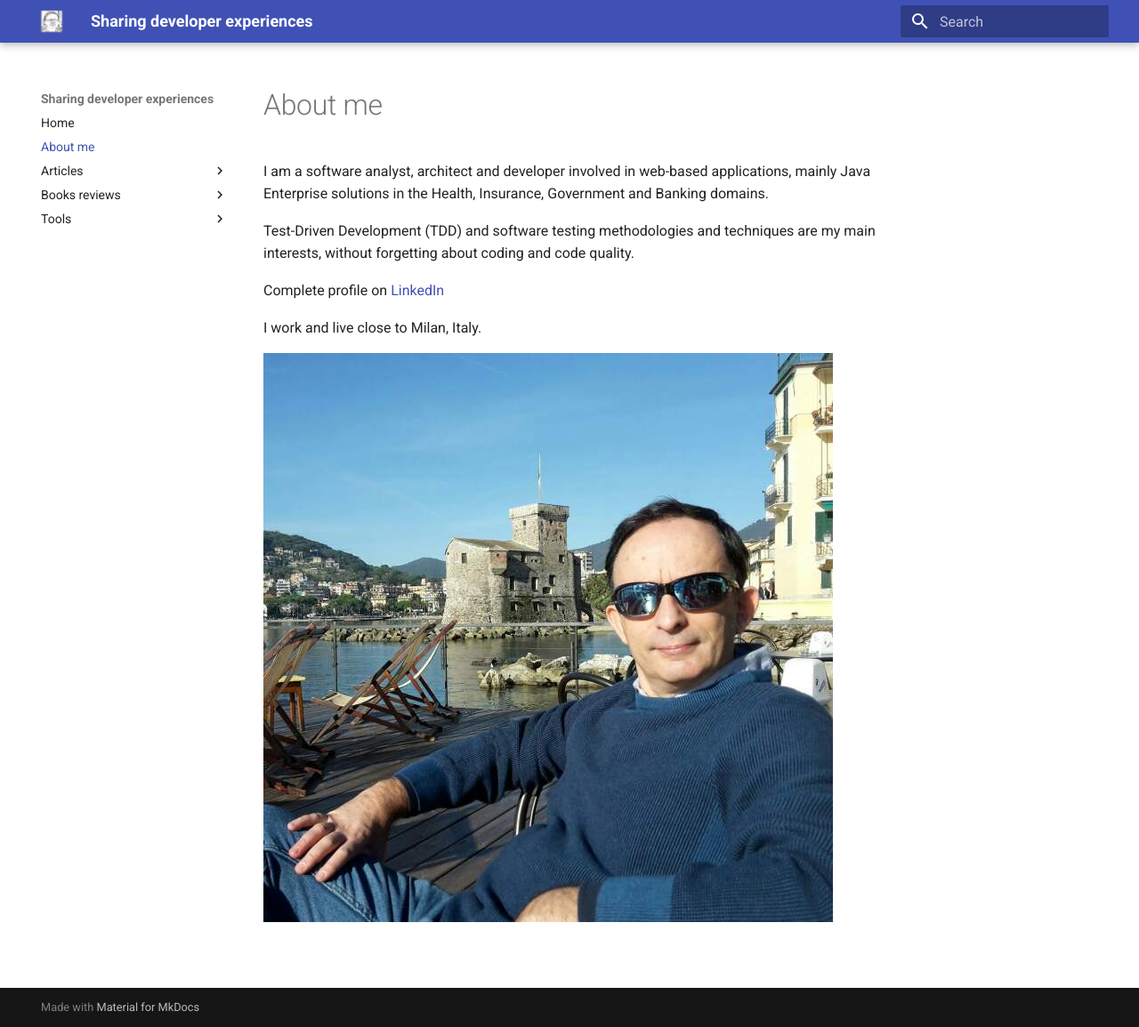
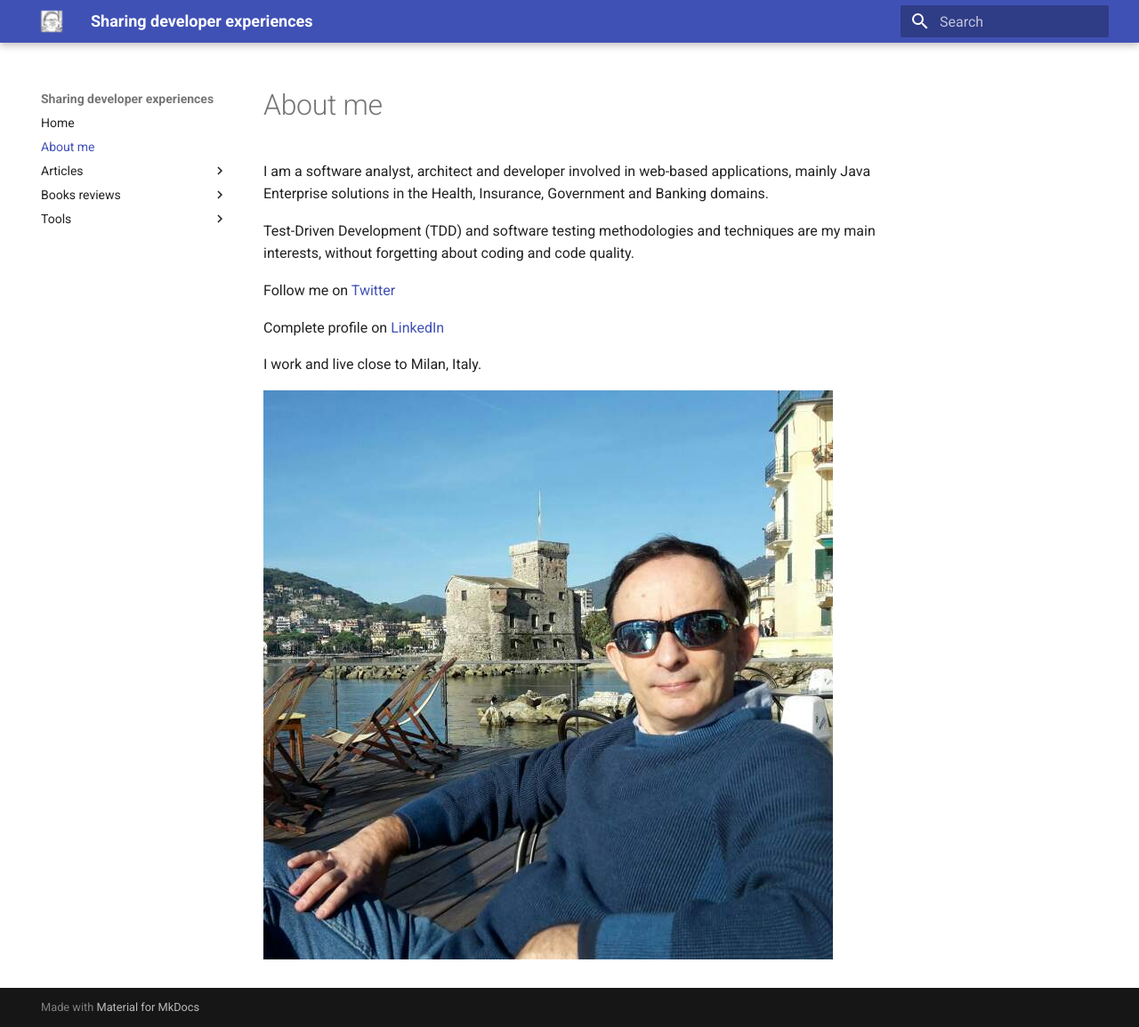
Before and after one commit to gualtierotesta/blog, an MkDocs documentation site: the page built from docs/about.md, in a window 1280 px wide and 1155 px high. Shown: the whole window at 89% size. Built offline with MkDocs 1.6.1 and Material for MkDocs 9.7.7, drawn with Linux system fonts in a browser that asks for light colours.

Commit message:
Added link to Twitter

```diff
--- a/docs/about.md
+++ b/docs/about.md
@@ -4,6 +4,8 @@ I am a software analyst, architect and developer involved in web-based applicati
 
 Test-Driven Development (TDD) and software testing methodologies and techniques are my main interests, without forgetting about coding and code quality.
 
+Follow me on [Twitter](https://twitter.com/gualtierotesta)
+
 Complete profile on [LinkedIn](https://www.linkedin.com/in/gualtierotesta)
 
 I work and live close to Milan, Italy.
```
